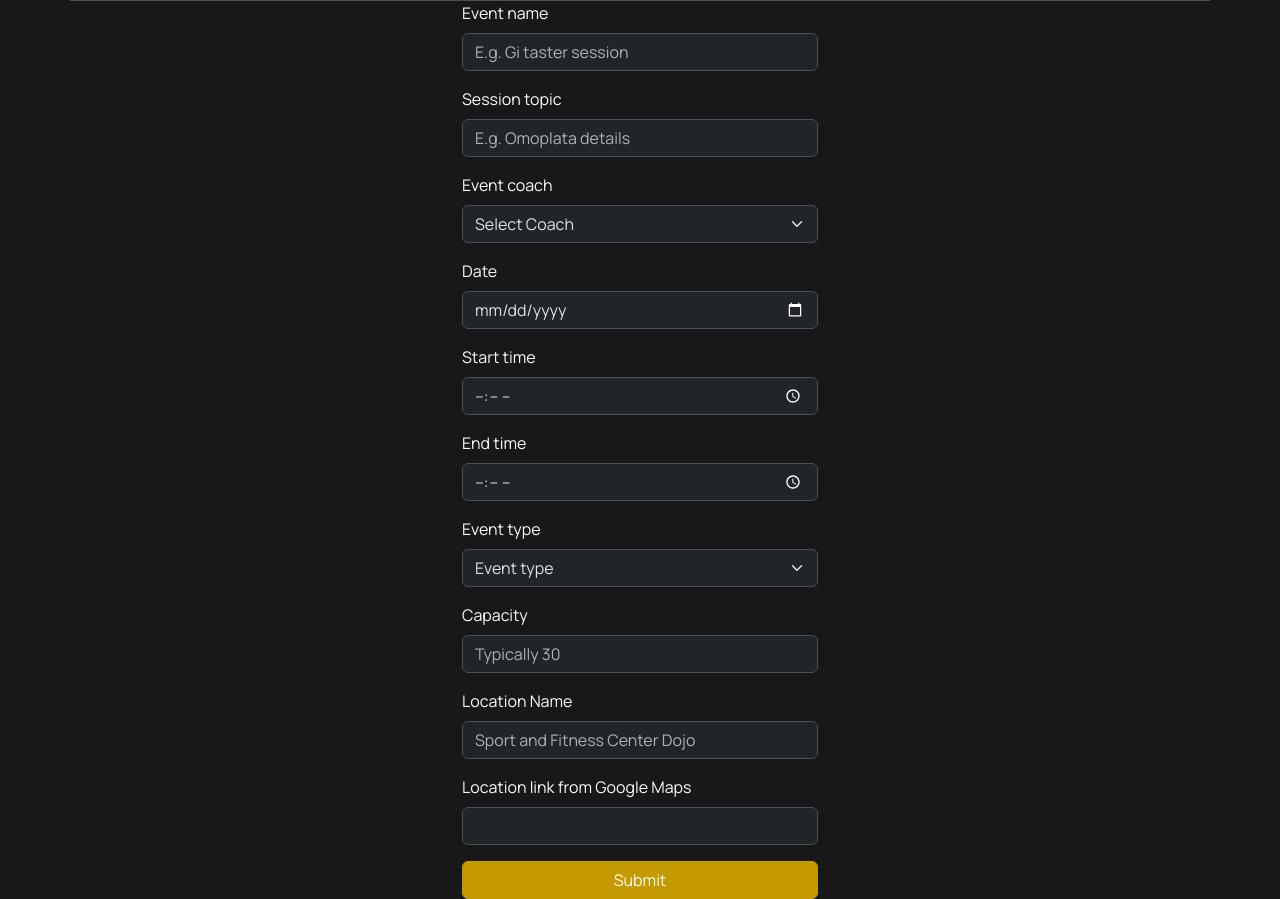
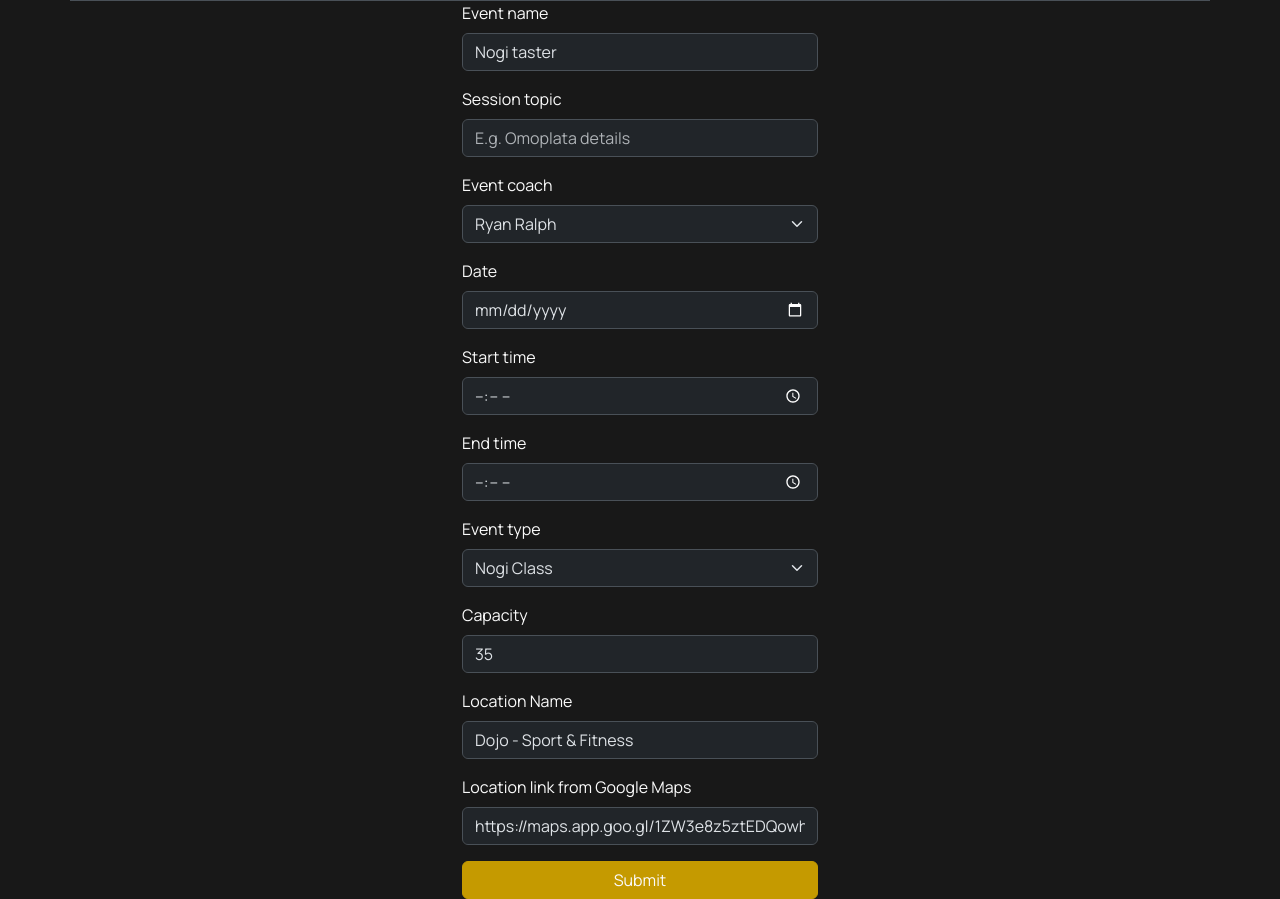
Before and after one commit to tom23collins/uob-bjj-webapp, a Flask app: template templates/committee/create_new_event.html in a window 1280 px wide. Shown: the part 138-1037 px from the top of the page. Run offline with Flask 3, Linux system fonts and the light colour scheme; the template is opened without the code that fills it, so the values that code supplies are empty.

Commit message:
Updated create form to be quicker

```diff
--- a/templates/base.html
+++ b/templates/base.html
@@ -46,7 +46,7 @@
           <li><a href="/login" class="nav-link px-2">Login</a></li>
           <li><a href="/register" class="nav-link px-2">Register</a></li>
           {% endif %}
-          <li><a href="https://instagram.com/uob_bjj?igshid=MjEwN2IyYWYwYw==" target="_blank" class="nav-link px-2 active"><i class="bi bi-instagram"></i></a></li>
+          <li><a href="https://instagram.com/uob_bjj" target="_blank" class="nav-link px-2 active"><i class="bi bi-instagram"></i></a></li>
         </ul>
       </header>
     </div>
--- a/templates/committee/create_new_event.html
+++ b/templates/committee/create_new_event.html
@@ -10,21 +10,17 @@
       <form action='new-event' method='POST'>
         <div class="mb-3">
           <label for="event_name" class="form-label">Event name</label>
-          <input type="text" class="form-control" id="event_name" name='event_name' placeholder="E.g. Gi taster session" required>
+          <input type="text" class="form-control" id="event_name" name='event_name' value="Nogi taster" required>
         </div>
         <div class="mb-3">
           <label for="event_topic" class="form-label">Session topic</label>
-          <input type="text" class="form-control" id="event_topic" name='event_topic' placeholder="E.g. Omoplata details" required>
+          <input type="text" class="form-control" id="event_topic" name='event_topic' placeholder="E.g. Omoplata details">
         </div>
         <div class="mb-3">
           <label for="event_coach" class="form-label">Event coach</label>
           <select class="form-select" aria-label="Default select example" id='event_coach' name="event_coach" required>
-            <option selected disabled>Select Coach</option>
-            <option value="Bradley Hill">Bradley Hill</option>
             <option value="Bradley Walton">Bradley Walton</option>
-            <option value="Cameran Jheeta">Cameran Jheeta</option>
-            <option value="Melissa Hill">Melissa Hill</option>
-            <option value="Ryan Ralph">Ryan Ralph</option>
+            <option value="Ryan Ralph" selected>Ryan Ralph</option>
           </select>
         </div>
         <div class="mb-3">
@@ -42,23 +38,22 @@
         <div class="mb-3">
           <label for="category" class="form-label">Event type</label>
           <select class="form-select" aria-label="Default select example" id='category' name="category" required>
-            <option selected disabled>Event type</option>
-            <option value="Nogi">Nogi Class</option>
+            <option selected value="Nogi">Nogi Class</option>
             <option value="Gi">Gi Class</option>
             <option value="Social">Social</option>
           </select>
         </div>
         <div class="mb-3">
           <label for="capacity" class="form-label">Capacity</label>
-          <input type="number" class="form-control" id="capacity" name='capacity' placeholder="Typically 30" required>
+          <input type="number" class="form-control" id="capacity" name='capacity' value="35" required>
         </div>
         <div class="mb-3">
           <label for="location" class="form-label">Location Name</label>
-          <input type="text" class="form-control" id="location" name='location' placeholder="Sport and Fitness Center Dojo" required>
+          <input type="text" class="form-control" id="location" name='location' value="Dojo - Sport & Fitness" required>
         </div>
         <div class="mb-3">
           <label for="location_link" class="form-label">Location link from Google Maps</label>
-          <input type="text" class="form-control" id="location_link" name='location_link'>
+          <input type="text" class="form-control" id="location_link" name='location_link' value="https://maps.app.goo.gl/1ZW3e8z5ztEDQowh9">
         </div>
         <button type="submit" class="btn btn-primary w-100">Submit</button>
       </form>
```
Also changed, not shown: templates/committee/edit_event.html (+2 -5 lines).
